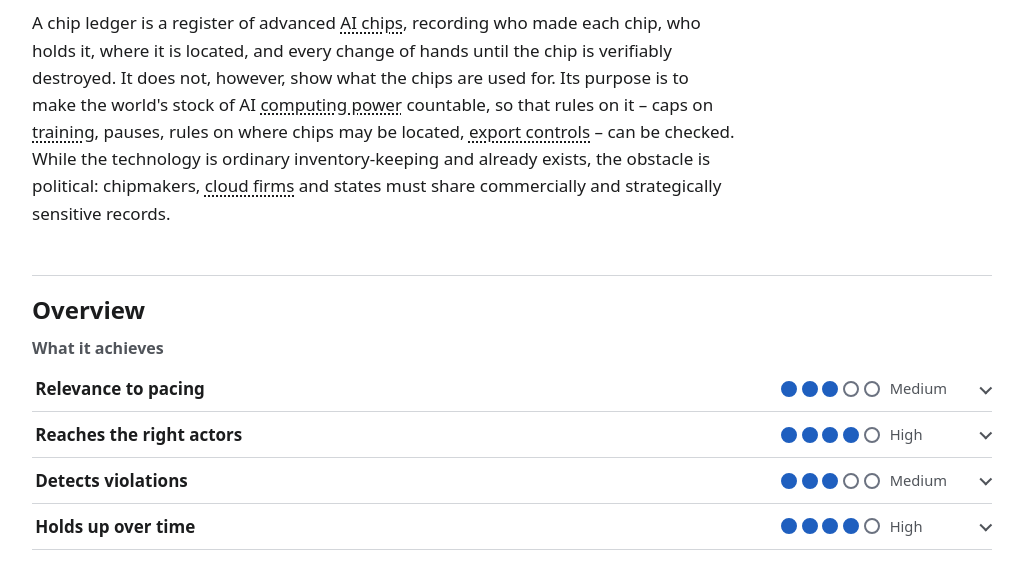
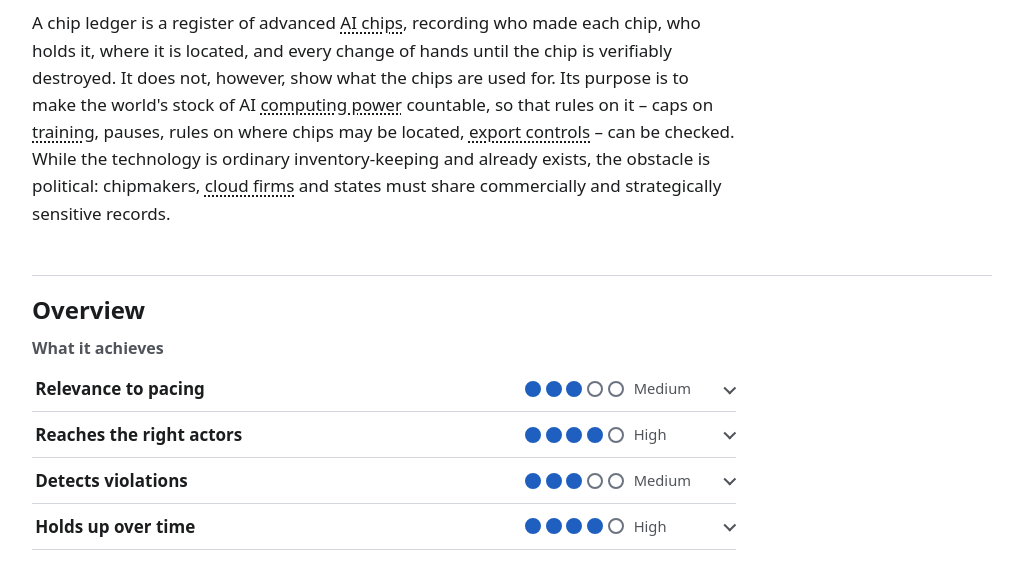
Before and after one commit to AntiliaV/ai-pivot, a plain HTML site: page 3. Own projects/Pacing — verification vs invasiveness/2. Code/pacing-explorer/tool.html in a window 1280 px wide. Shown: the part 172-738 px from the top of the page, without its empty margins (128-1151 px from the left). Drawn offline with Linux system fonts and the light colour scheme.

Commit message:
Explorer: limit meter rows on tool pages to the body-text width
Labels sat far from their dots on wide screens. Expected behaviours table stays full width; tool screenshots regenerated at 1280 px.

Co-Authored-By: Claude Sonnet 5.5 <noreply@anthropic.com>

```diff
--- a/3. Own projects/Pacing — verification vs invasiveness/2. Code/pacing-explorer/css/style.css
+++ b/3. Own projects/Pacing — verification vs invasiveness/2. Code/pacing-explorer/css/style.css
@@ -233,7 +233,7 @@ details[open] > summary { border-bottom: 1px solid var(--line); }
 .ov { min-width: 0; }
 .ov h3 { margin-top: 0; font-size: 1rem; color: var(--muted); font-weight: 650; }
 
-.meters { list-style: none; padding: 0; margin: 0; }
+.meters { list-style: none; padding: 0; margin: 0; max-width: var(--measure); }
 .meter-item { border-bottom: 1px solid var(--line); }
 .meter-row {
   display: grid; grid-template-columns: minmax(0, 1fr) auto 4.6rem 1rem; gap: .6rem; align-items: center;
```
Also changed, not shown: 3. Own projects/Pacing — verification vs invasiveness/2. Code/pacing-explorer/screenshots/v2-tool-bandwidth-1280.png, 3. Own projects/Pacing — verification vs invasiveness/2. Code/pacing-explorer/screenshots/v2-tool-evaluations-1280.png, 3. Own projects/Pacing — verification vs invasiveness/2. Code/pacing-explorer/screenshots/v2-tool-inspections-1280.png, 3. Own projects/Pacing — verification vs invasiveness/2. Code/pacing-explorer/screenshots/v2-tool-ledger-1280.png, 3. Own projects/Pacing — verification vs invasiveness/2. Code/pacing-explorer/screenshots/v2-tool-metering-1280.png.
